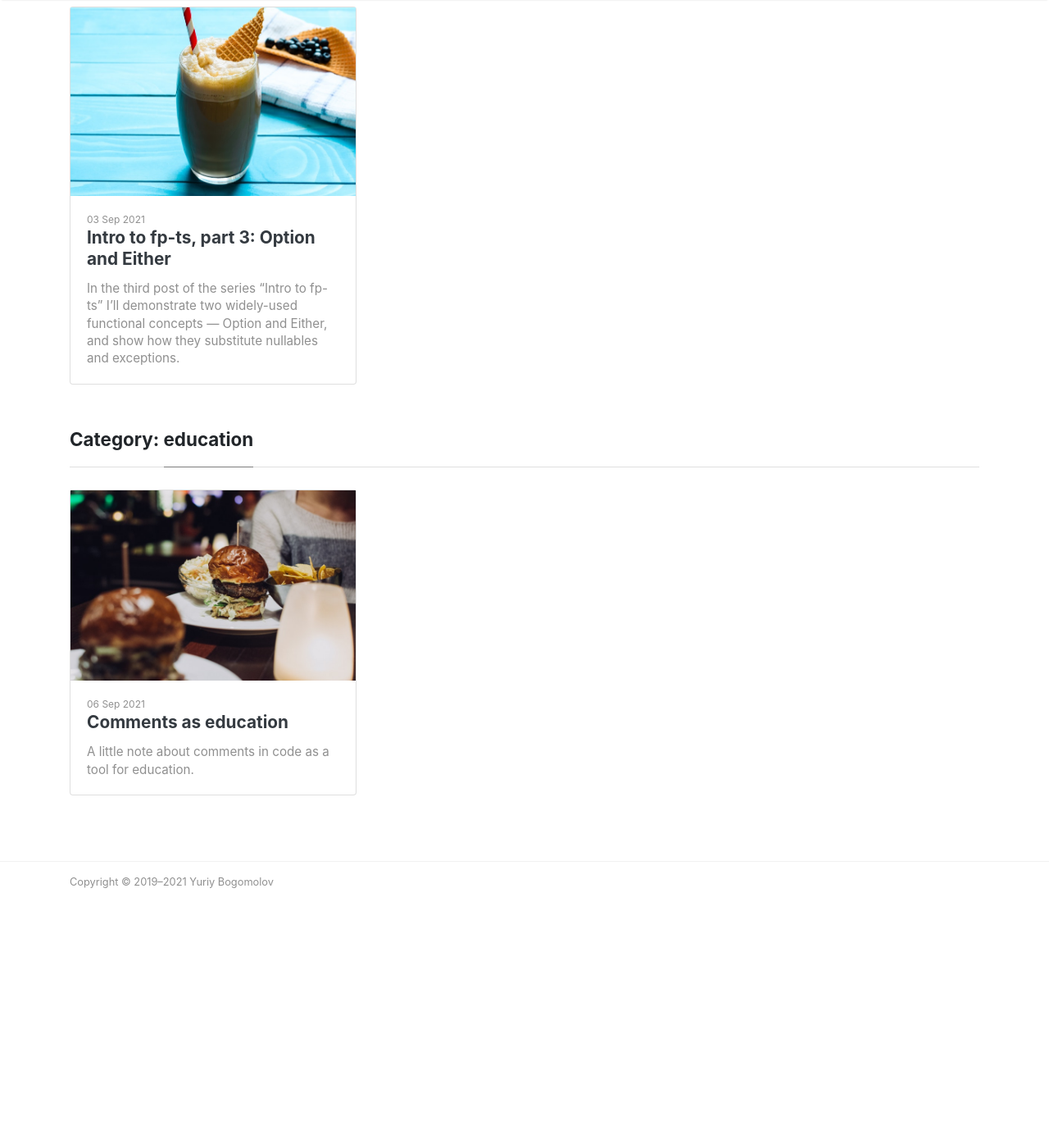
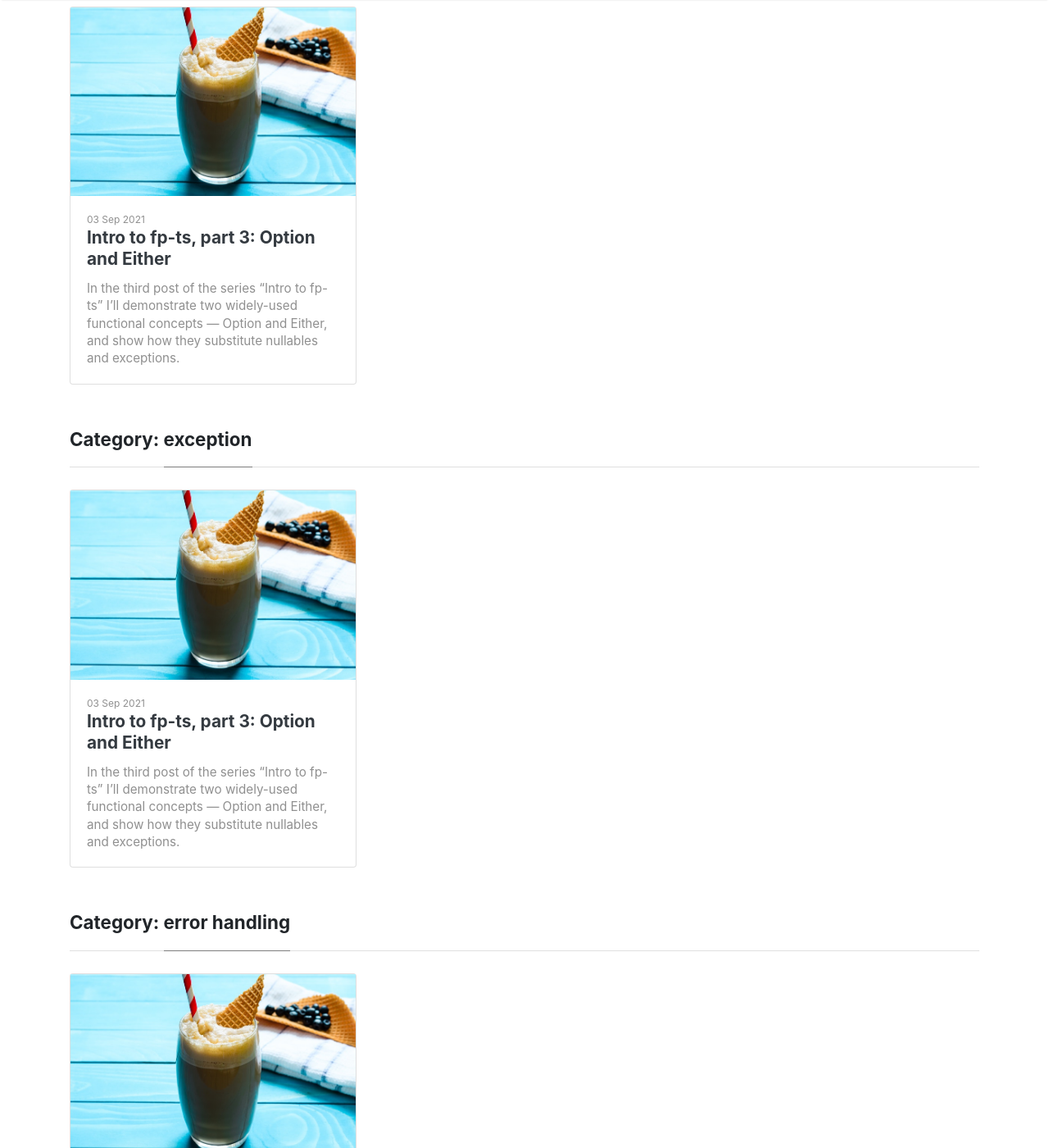
Before and after one commit to YBogomolov/ybogomolov.github.io, a Jekyll site: the page built from _pages/categories.md, in a window 1280 px wide and 1400 px high, scrolled down 3458 px. Shown: the whole window at 82% size. Built offline with Jekyll 4.4.1, drawn with Linux system fonts in a browser that asks for light colours; nearby versions of some CDN libraries; comment, search, counter and statistics services are not loaded; before the commit the page ends 4617 px from its top, so only the background shows below that.

Commit message:
Change categories

```diff
--- a/_posts/2021-09-03-03-nullables-exceptions.md
+++ b/_posts/2021-09-03-03-nullables-exceptions.md
@@ -2,7 +2,7 @@
 layout: post
 title:  "Intro to fp-ts, part 3: Option and Either"
 author: yuriy
-categories: [ fp, typescript, typeclass ]
+categories: [ fp, typescript, nullable, exception, error handling ]
 image: assets/images/15.jpg
 ---
 
```
